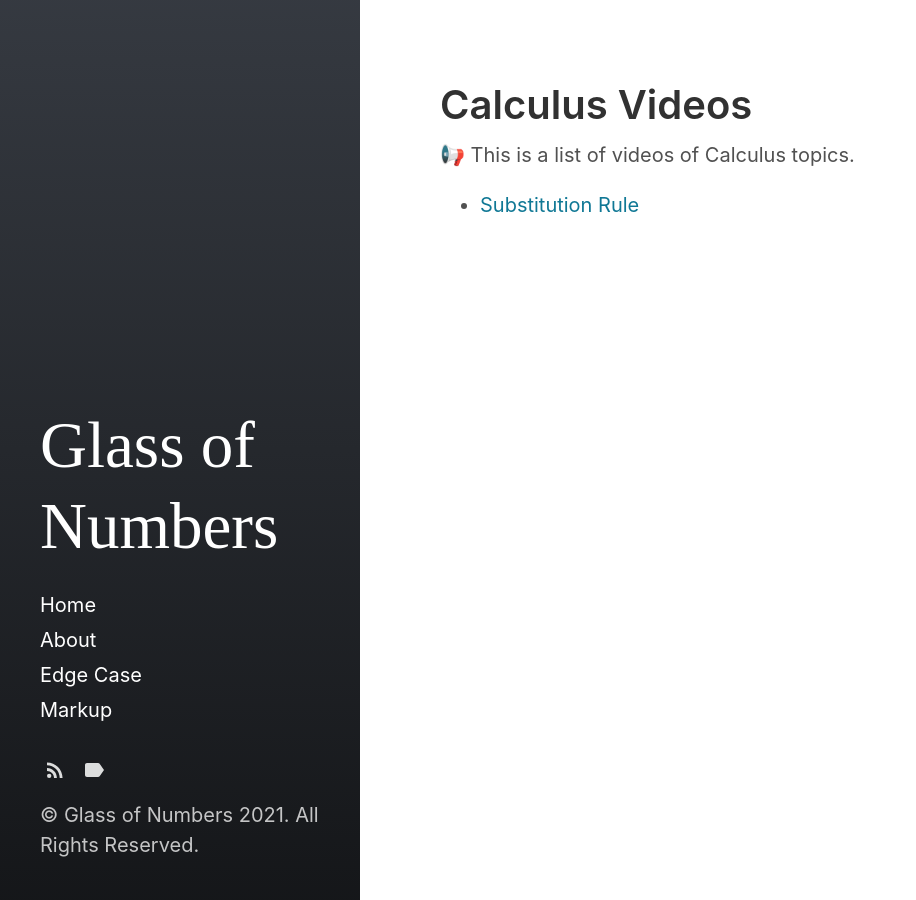
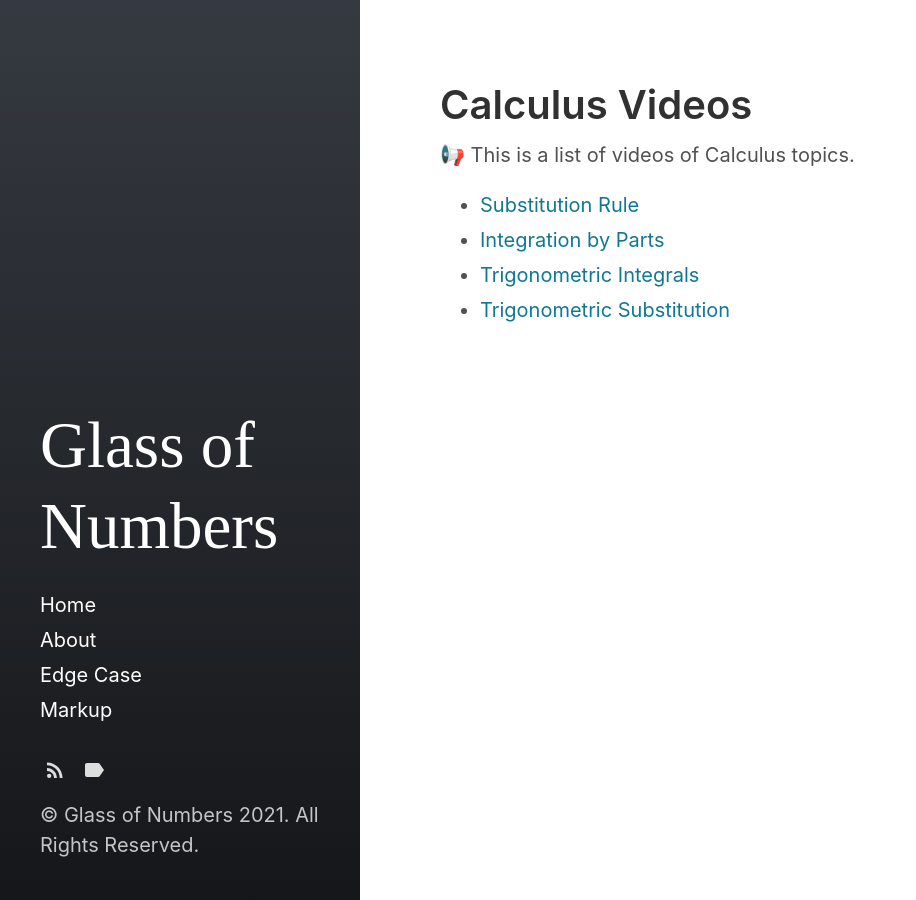
Before and after one commit to mokcak/mokcak.github.io, a Jekyll site: the page built from _posts/2021-01-13-calculus.md, in a window 1280 px wide. Shown: the whole page, without its empty margins (0-916 px from the left). Built offline with Jekyll 4.4.1, drawn with Linux system fonts in a browser that asks for light colours.

Commit message:
Update 2021-01-13-calculus.md

```diff
--- a/_posts/2021-01-13-calculus.md
+++ b/_posts/2021-01-13-calculus.md
@@ -7,3 +7,6 @@ excerpt_separator:  <!--more-->
 📢 This is a list of videos of Calculus topics.
 
 - <a href="https://www.notion.so/glassofnumbers/The-Substitution-Rule-532a13b008ad4cb0bb4e149a514ecc11" target="_blank">Substitution Rule</a>
+- <a href="https://www.notion.so/glassofnumbers/Integration-by-Parts-7bd678eb5afe49018f0e31d32a3bad92" target="_blank">Integration by Parts</a>
+- <a href="https://www.notion.so/glassofnumbers/Trigonometric-Integrals-0c5922c673a34704bdec11ab8dbfb9fd" target="_blank">Trigonometric Integrals</a>
+- <a href="https://www.notion.so/glassofnumbers/Trigonometric-Substitution-df546cbe35764fd0b395524d98b4df4f" target="_blank">Trigonometric Substitution</a>
```
